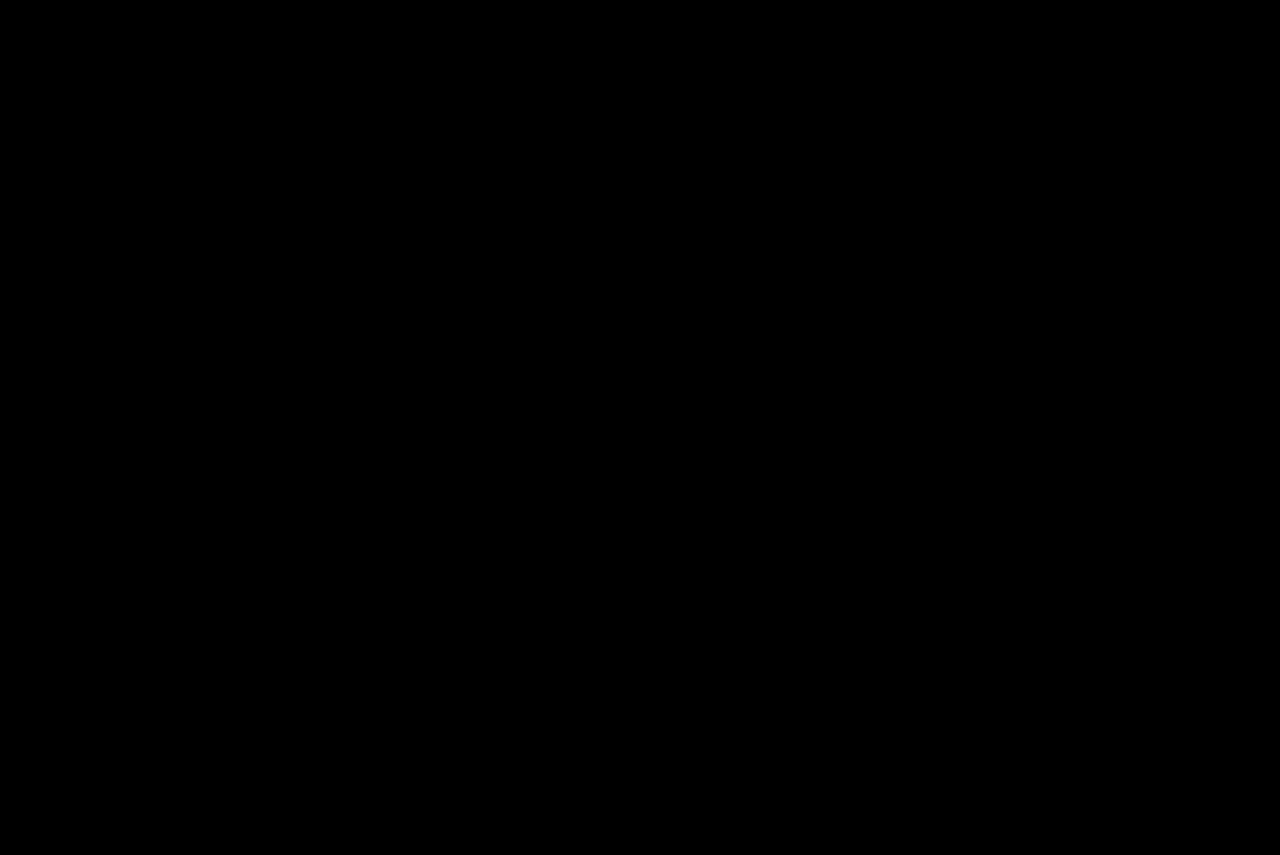
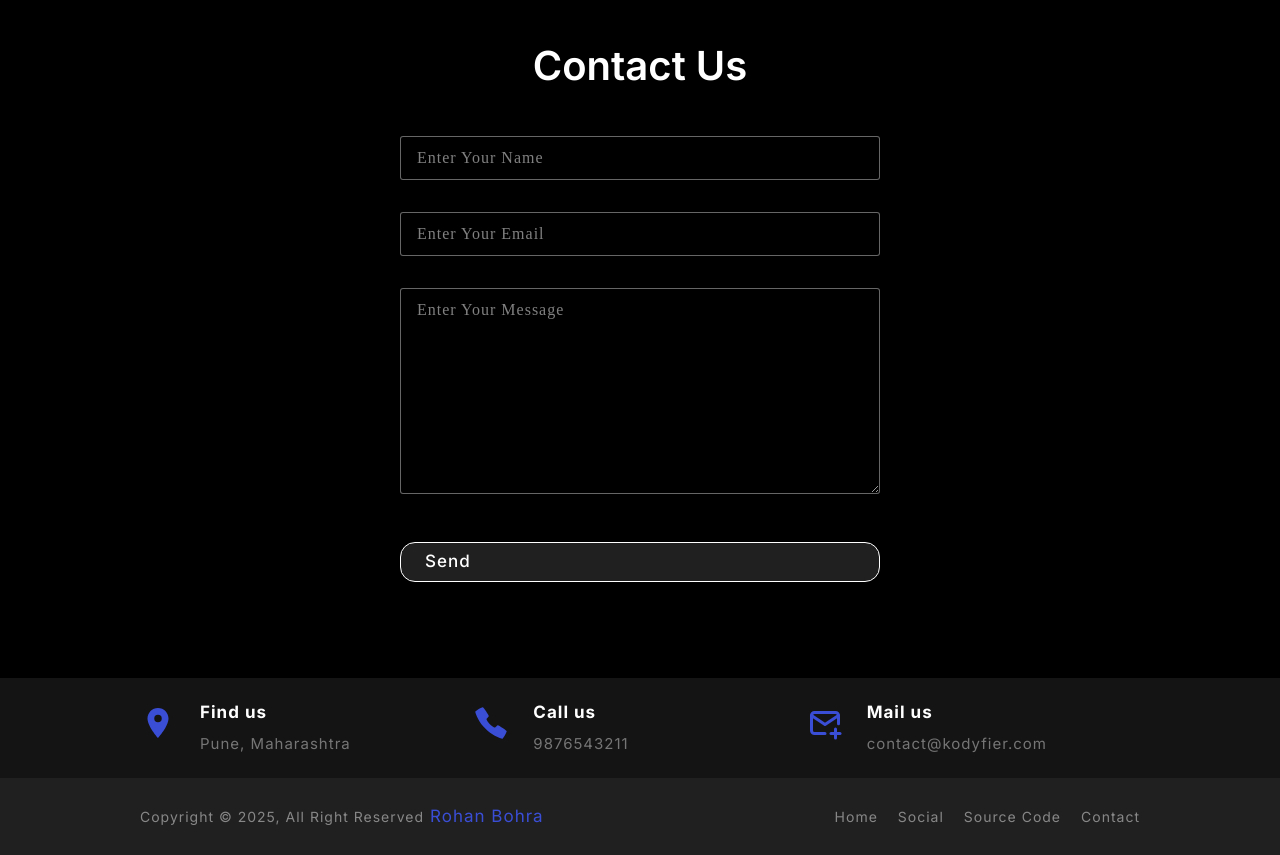
Before and after one commit to RohanBohra8/country-atlas, a React (Vite) app: page /Contact in a window 1280 px wide. Shown: the part 160-1015 px from the top of the page. Before the commit the page ends 800 px from the top, so only its background shows below. Built offline with nearby package versions, Linux system fonts and the light colour scheme.

Commit message:
footer added

```diff
--- /dev/null
+++ b/src/api/FooterApi.json
@@ -0,0 +1,17 @@
+[
+    {
+      "icon": "MdPlace",
+      "title": "Find us",
+      "details": "Pune, Maharashtra"
+    },
+    {
+      "icon": "IoCallSharp",
+      "title": "Call us",
+      "details": "9876543211"
+    },
+    {
+      "icon": "TbMailPlus",
+      "title": "Mail us",
+      "details": "contact@kodyfier.com"
+    }
+]
--- a/src/components/UI/Footer.jsx
+++ b/src/components/UI/Footer.jsx
@@ -1,7 +1,76 @@
-import React from 'react'
+import React from "react";
+import footerApi from "../../api/FooterApi.json";
+import { MdPlace } from "react-icons/md";
+import { IoCallSharp } from "react-icons/io5";
+import { TbMailPlus } from "react-icons/tb";
+import { NavLink } from "react-router-dom";
 
 export const Footer = () => {
+  const footerIcons = {
+    MdPlace: <MdPlace />,
+    IoCallSharp: <IoCallSharp />,
+    TbMailPlus: <TbMailPlus />,
+  };
+
   return (
-    <h1>Footer</h1>
-  )
-}
+    <footer className="footer-section">
+      <div className="container grid grid-three-cols">
+        {footerApi.map((currData, index) => {
+          const { icon, title, details } = currData;
+          return (
+            <div className="footer-contact" key={index}>
+              <div className="icon">{footerIcons[icon]}</div>
+              <div className="footer-contact-text">
+                <p>{title}</p>
+                <p>{details}</p>
+              </div>
+            </div>
+          );
+        })}
+      </div>
+
+      <div className="copyright-area">
+        <div className="container">
+          <div className="grid grid-two-cols">
+            <div className="copyright-text">
+              <p>
+                Copyright &copy; 2025, All Right Reserved
+                <NavLink to="https://rohanbohra.me/" target="_blank">
+                  Rohan Bohra
+                </NavLink>
+              </p>
+            </div>
+
+            <div className="footer-menu">
+              <ul>
+                <li>
+                  <NavLink to="/">Home</NavLink>
+                </li>
+
+                <li>
+                  <NavLink
+                    to="https://www.instagram.com/RohanBohra_8/"
+                    target="_blank"
+                  >
+                    Social
+                  </NavLink>
+                </li>
+                <li>
+                  <NavLink
+                    to="https://github.com/RohanBohra8/country-atlas"
+                    target="_blank"
+                  >
+                    Source Code
+                  </NavLink>
+                </li>
+                <li>
+                  <NavLink to="/contact">Contact</NavLink>
+                </li>
+              </ul>
+            </div>
+          </div>
+        </div>
+      </div>
+    </footer>
+  );
+};
--- a/src/pages/Contact.jsx
+++ b/src/pages/Contact.jsx
@@ -1,7 +1,47 @@
-import React from 'react'
+import React from "react";
 
 export const Contact = () => {
+  const handleFormSubmit = (formData) => { //formData is given by React19, its just like a new api function
+    //console.log(formData.entries()); //returns an itrator of key value pairs from the Form Data
+    const formInputData = Object.fromEntries(formData.entries()); //yha se object ki form me input data ko extract kr lia
+    // console.log(formInputData);
+
+  }
   return (
-    <h1>Contact</h1>
-  )
-}
+    <section className="section-contact">
+      <h2 className="container-title">Contact Us</h2>
+      <div className="container contact-wrapper">
+        <form action={handleFormSubmit}>
+          <input
+            type="text"
+            name="username"
+            className="form-control"
+            required
+            autoComplete="false"
+            placeholder="Enter your name"
+          />
+          <input
+            type="email"
+            name="email"
+            className="form-control"
+            required
+            autoComplete="false"
+            placeholder="Enter your email"
+          />
+          <textarea
+            rows="10"
+            name="message"
+            className="form-control"
+            required
+            autoComplete="false"
+            placeholder="Enter your message"
+          ></textarea>
+
+          <button type="submit" value="send">
+            Send
+          </button>
+        </form>
+      </div>
+    </section>
+  );
+};
```
